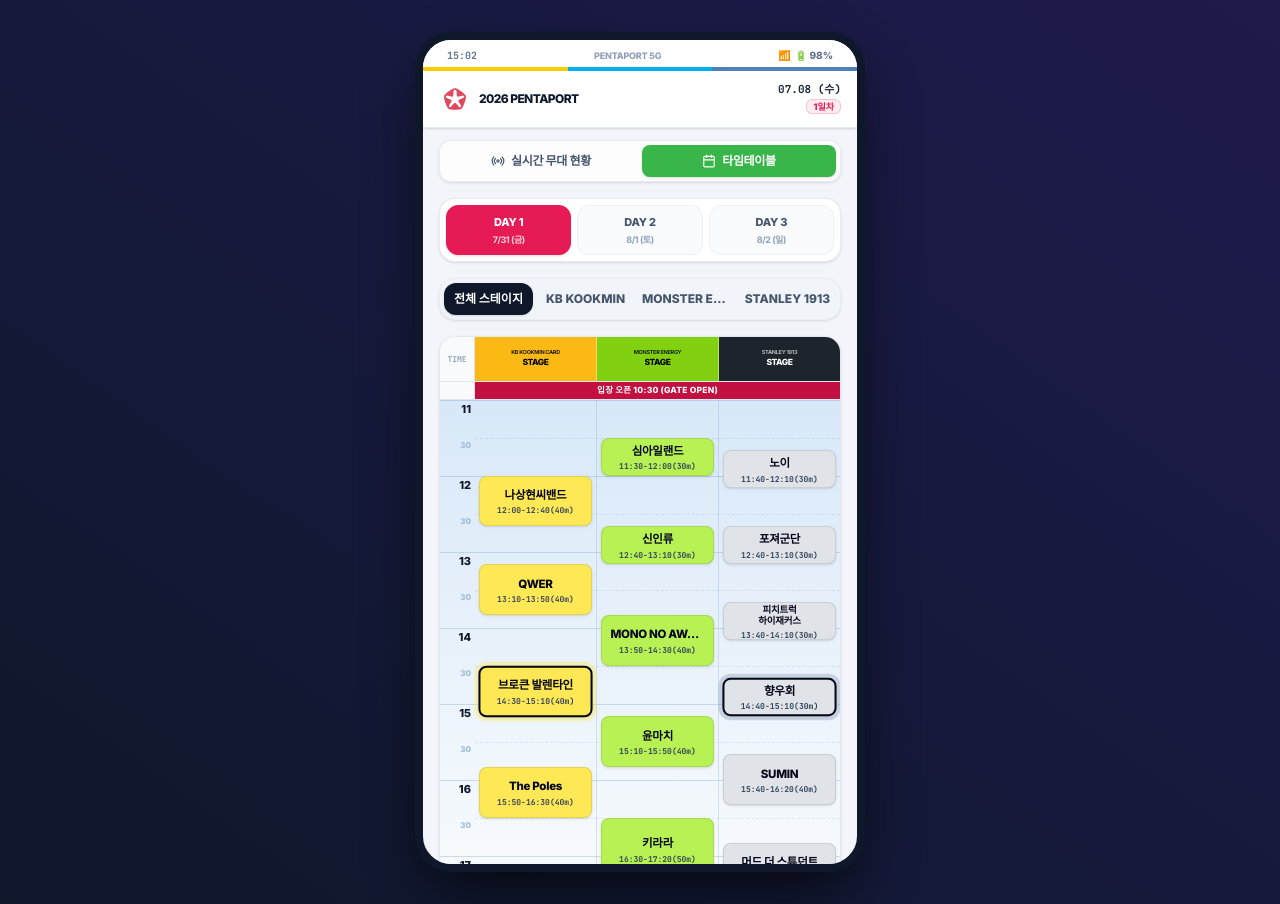
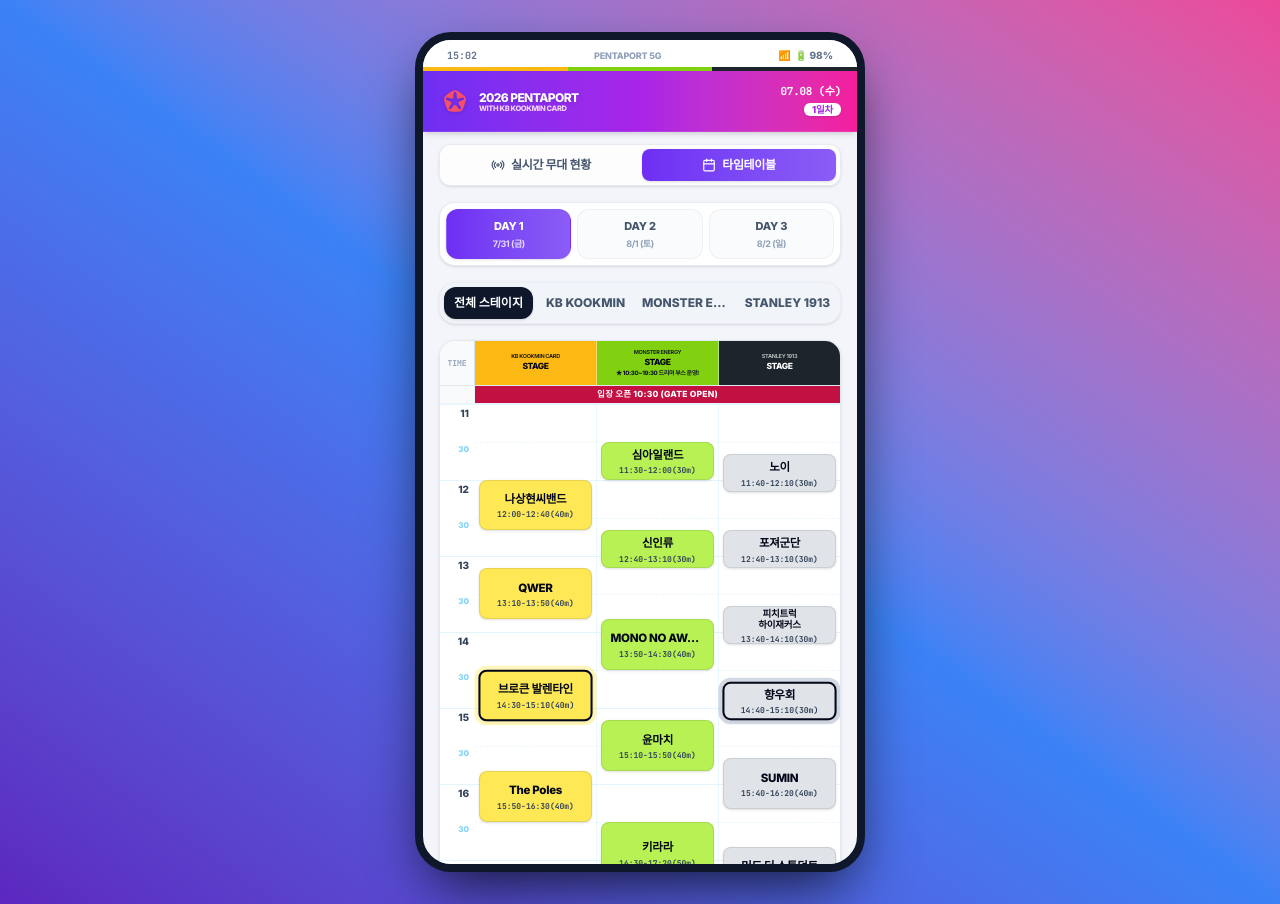
Before and after one commit to jiyoon6911-a11y/incheon-pentaport-rockrestival-2026--time-table, a React (Vite) app: page / in a window 1280 px wide. Both pictures are taken after a click on the button "타임테이블". Built offline with nearby package versions, Linux system fonts and the light colour scheme.

Commit message:
style: update festival branding and UI components
- Apply new festival gradient theme to app background
- Update stage colors and branding names
- Add booth operation info to NowPlaying view
- Improve UI labels and button styling for better consistency

```diff
--- a/src/App.tsx
+++ b/src/App.tsx
@@ -165,10 +165,10 @@
   };
 
   return (
-    <div className="min-h-screen bg-slate-950 sm:bg-gradient-to-tr sm:from-slate-900 sm:to-indigo-950 flex items-center justify-center p-0 sm:py-6 md:py-8 select-none">
+    <div className="min-h-screen bg-slate-950 sm:bg-gradient-to-tr sm:from-[#5c27bf] sm:via-[#3b82f6] sm:to-[#ec4899] flex items-center justify-center p-0 sm:py-6 md:py-8 select-none">
 
       {/* PHONE WRAPPER FRAME */}
-      <div className="w-full max-w-[450px] h-screen sm:h-[840px] bg-[#f3f5fa] sm:rounded-[36px] sm:shadow-[0_25px_60px_-15px_rgba(0,0,0,0.8)] sm:border-[8px] sm:border-slate-900 relative flex flex-col overflow-hidden text-slate-800 font-sans selection:bg-[#e61a55] selection:text-white">
+      <div className="w-full max-w-[450px] h-screen sm:h-[840px] bg-[#f3f5fa] sm:rounded-[36px] sm:shadow-[0_25px_60px_-15px_rgba(0,0,0,0.8)] sm:border-[8px] sm:border-slate-900 relative flex flex-col overflow-hidden text-slate-800 font-sans selection:bg-[#ec4899] selection:text-white">
 
         {/* PHONE STATUS BAR */}
         <div className="hidden sm:flex justify-between items-center px-6 pt-2 pb-1 bg-white text-[10px] font-black text-slate-500 select-none z-50 shrink-0">
@@ -182,9 +182,9 @@
 
         {/* TOP DECORATIVE STAGE COLOR BAR */}
         <div className="h-1 w-full grid grid-cols-3 sticky top-0 z-50 shrink-0">
-          <div className="bg-[#ffcc00]" title="KB STARSHOP STAGE" />
-          <div className="bg-[#00b0f0]" title="INCHEON STAGE" />
-          <div className="bg-[#4f81bd]" title="AIRPORT STAGE" />
+          <div className="bg-[#fdb913]" title="KB KOOKMIN CARD STAGE" />
+          <div className="bg-[#82d111]" title="MONSTER ENERGY STAGE" />
+          <div className="bg-[#1d242b]" title="STANLEY 1913 STAGE" />
         </div>
 
         {/* INNER SCROLLABLE CONTENT BODY */}
@@ -229,9 +229,9 @@
             )}
           </AnimatePresence>
 
-          {/* HEADER BAR */}
-          <header className="sticky top-0 z-40 bg-white/95 backdrop-blur-md border-b border-slate-200/80 shadow-sm shrink-0">
-            <div className="px-4 py-3 flex items-center justify-between gap-2">
+          {/* HEADER BAR (Vibrant Festival Poster Gradient Style) */}
+          <header className="sticky top-0 z-40 bg-gradient-to-r from-[#6e2ef3] via-[#a824e8] to-[#f41e9c] border-b border-white/10 shadow-md shrink-0 text-white">
+            <div className="px-4 py-3.5 flex items-center justify-between gap-2">
               <div className="flex items-center gap-2">
                 {/*
                   [로고 파일(penta.png) 교체 안내]
@@ -243,28 +243,31 @@
                     <img
                       src="/penta.png"
                       alt="Penta Logo"
-                      className="h-8 w-auto object-contain max-w-[120px]"
+                      className="h-8 w-auto object-contain max-w-[120px] filter drop-shadow-sm brightness-110"
                       onError={() => setLogoError(true)}
                     />
                   ) : (
-                    <div className="h-8 w-8 rounded-lg bg-slate-100 border border-slate-200 flex items-center justify-center text-slate-500 font-extrabold text-sm shrink-0">
+                    <div className="h-8 w-8 rounded-lg bg-white/20 border border-white/30 flex items-center justify-center text-white font-extrabold text-sm shrink-0 shadow-sm">
                       <span>★</span>
                     </div>
                   )}
                 </div>
                 <div>
-                  <div className="flex items-center gap-1">
-                    <h1 className="text-xs font-black tracking-tighter text-slate-900 uppercase">
+                  <div className="flex flex-col">
+                    <h1 className="text-xs font-black tracking-tighter text-white uppercase drop-shadow-[0_1px_2px_rgba(0,0,0,0.15)] leading-tight">
                       2026 PENTAPORT
                     </h1>
+                    <span className="text-[7.5px] font-black text-pink-100 tracking-tighter uppercase leading-none opacity-90">
+                      With KB Kookmin Card
+                    </span>
                   </div>
                 </div>
               </div>
               <div className="flex flex-col items-end text-right">
-                <span className="text-[11px] font-black text-slate-800 font-mono leading-none">
+                <span className="text-[11px] font-black text-white font-mono leading-none tracking-tight">
                   {getFormattedToday()}
                 </span>
-                <span className="text-[9px] font-black text-[#e61a55] bg-[#e61a55]/8 border border-[#e61a55]/20 px-1.5 py-0.5 rounded-md mt-1 leading-none">
+                <span className="text-[9.5px] font-extrabold text-[#a824e8] bg-white shadow-sm px-2 py-0.5 rounded-md mt-1.5 leading-none select-none tracking-tight">
                   {getTodayDayLabel()}
                 </span>
               </div>
@@ -278,7 +281,7 @@
                 onClick={() => setActiveTab("live")}
                 className={`flex-1 flex items-center justify-center gap-1.5 py-2 rounded-lg transition-all text-xs font-black tracking-tight ${
                   activeTab === "live"
-                    ? "bg-[#e61a55] text-white shadow-sm"
+                    ? "bg-gradient-to-r from-[#e82482] to-[#f41e9c] text-white shadow-sm"
                     : "text-slate-600 hover:text-slate-900 hover:bg-slate-50"
                 }`}
               >
@@ -290,7 +293,7 @@
                 onClick={() => setActiveTab("timetable")}
                 className={`flex-1 flex items-center justify-center gap-1.5 py-2 rounded-lg transition-all text-xs font-black tracking-tight ${
                   activeTab === "timetable"
-                    ? "bg-[#39b54a] text-white shadow-sm"
+                    ? "bg-gradient-to-r from-[#6e2ef3] to-[#8b5cf6] text-white shadow-sm"
                     : "text-slate-600 hover:text-slate-900 hover:bg-slate-50"
                 }`}
               >
--- a/src/components/FullTimeline.tsx
+++ b/src/components/FullTimeline.tsx
@@ -187,7 +187,7 @@
               onClick={() => onChangeDay?.(day.id)}
               className={`flex-1 py-2 px-1 rounded-xl text-center transition-all flex flex-col items-center justify-center border ${
                 isSelected
-                  ? "bg-[#e61a55] border-[#e61a55] text-white shadow-sm font-black"
+                  ? "bg-gradient-to-r from-[#6e2ef3] to-[#8b5cf6] border-transparent text-white shadow-sm font-black"
                   : "bg-slate-50/80 border-slate-200/50 text-slate-600 hover:text-slate-900 hover:bg-slate-100"
               }`}
             >
@@ -262,12 +262,15 @@
 
             {/* Stage 2: MONSTER ENERGY STAGE */}
             {(selectedStageId === "all" || selectedStageId === "incheon") && (
-              <div className="flex-1 bg-[#82d111] text-slate-950 font-black text-center py-1 px-0.5 border-r border-white/40 flex flex-col justify-center items-center h-11">
+              <div className="flex-1 bg-[#82d111] text-slate-950 font-black text-center py-1 px-0.5 border-r border-white/40 flex flex-col justify-center items-center min-h-[44px] h-auto">
                 <span className="text-[5.5px] tracking-tighter leading-none font-bold uppercase opacity-85">
                   MONSTER ENERGY
                 </span>
                 <span className="text-[8.5px] tracking-tighter leading-tight uppercase font-black mt-0.5">
                   STAGE
+                </span>
+                <span className="text-[4.8px] sm:text-[6px] tracking-tighter leading-none font-extrabold text-slate-900 mt-0.5">
+                  ★ 10:30~19:30 드리머 부스 운영!
                 </span>
               </div>
             )}
@@ -286,19 +289,19 @@
           </div>
 
           {/* ADMISSION BAR (입장 오픈 10:30) */}
-          <div className="flex items-stretch border-b border-slate-200">
-            <div className="w-[35px] flex-shrink-0 bg-slate-50 border-r border-[#4f81bd]/20" />
+          <div className="flex items-stretch border-b border-slate-100">
+            <div className="w-[35px] flex-shrink-0 bg-slate-50 border-r border-[#38bdf8]/10" />
             <div className="flex-1 bg-[#c11041] text-white py-0.5 text-center font-extrabold text-[8.5px] tracking-wide uppercase">
               입장 오픈 10:30 (Gate Open)
             </div>
           </div>
 
-          {/* GRID CONTENT AREA (Ambient Poster Gradient Swirl Style) */}
+          {/* GRID CONTENT AREA (Clean White Layout with light sky blue dashed grid lines) */}
           <div
             className="flex w-full relative"
             style={{
               height: `${totalHours * HOUR_HEIGHT}px`,
-              background: "linear-gradient(180deg, #d8e8f8 0%, #f6fafd 50%, #d8e8f8 100%)"
+              background: "#ffffff"
             }}
           >
 
@@ -310,13 +313,13 @@
                   <React.Fragment key={hourVal}>
                     {/* Exact Hour Solid Line */}
                     <div
-                      className="absolute left-0 right-0 border-t border-[#4f81bd]/25"
+                      className="absolute left-0 right-0 border-t border-[#38bdf8]/15"
                       style={{ top: `${i * HOUR_HEIGHT}px` }}
                     />
 
                     {/* Hour Number Text (Left column gutter) */}
                     <div
-                      className="absolute left-0 w-[35px] text-right pr-1 font-black text-slate-900 select-none text-[11px] leading-none"
+                      className="absolute left-0 w-[35px] text-right pr-1.5 font-black text-slate-700 select-none text-[10px] leading-none"
                       style={{ top: `${i * HOUR_HEIGHT + 4}px` }}
                     >
                       {hourVal}
@@ -324,13 +327,13 @@
 
                     {/* 30-min Dashed Line */}
                     <div
-                      className="absolute left-[35px] right-0 border-t border-dashed border-[#4f81bd]/15"
+                      className="absolute left-[35px] right-0 border-t border-dashed border-[#38bdf8]/10"
                       style={{ top: `${i * HOUR_HEIGHT + HOUR_HEIGHT / 2}px` }}
                     />
 
                     {/* "30" Minute Text */}
                     <div
-                      className="absolute left-0 w-[35px] text-right pr-1 font-extrabold text-[#9ebcd8] select-none text-[8px] leading-none"
+                      className="absolute left-0 w-[35px] text-right pr-1.5 font-extrabold text-[#7dd3fc] select-none text-[8px] leading-none"
                       style={{ top: `${i * HOUR_HEIGHT + HOUR_HEIGHT / 2 + 3}px` }}
                     >
                       30
@@ -340,7 +343,7 @@
               })}
               {/* Final bottom hour solid line */}
               <div
-                className="absolute left-0 right-0 border-t border-[#4f81bd]/25"
+                className="absolute left-0 right-0 border-t border-[#38bdf8]/15"
                 style={{ top: `${totalHours * HOUR_HEIGHT}px` }}
               />
             </div>
@@ -350,7 +353,7 @@
 
                 {/* COLUMN 1: KB STARSHOP STAGE */}
                 {(selectedStageId === "all" || selectedStageId === "kb-starshop") && (
-                  <div className="flex-1 border-r border-[#4f81bd]/20 relative h-full">
+                  <div className="flex-1 border-r border-[#38bdf8]/10 relative h-full">
                     {dayArtists
                       .filter((a) => a.stageId === "kb-starshop")
                       .map((artist) => {
@@ -410,7 +413,7 @@
 
                 {/* COLUMN 2: MONSTER ENERGY STAGE */}
                 {(selectedStageId === "all" || selectedStageId === "incheon") && (
-                  <div className="flex-1 border-r border-[#4f81bd]/20 relative h-full">
+                  <div className="flex-1 border-r border-[#38bdf8]/10 relative h-full">
                     {dayArtists
                       .filter((a) => a.stageId === "incheon")
                       .map((artist) => {
--- a/src/components/NowPlaying.tsx
+++ b/src/components/NowPlaying.tsx
@@ -116,10 +116,15 @@
             >
               {/* Top Row: Stage Header */}
               <div>
-                <div className="flex items-center justify-between mb-4">
+                <div className="flex items-center justify-between mb-4 flex-wrap gap-2">
                   <span className={`text-[10px] tracking-tight px-2.5 py-1 rounded uppercase font-black ${getStageBadgeColor(stage.id)}`}>
                     {stage.name}
                   </span>
+                  {stage.id === "incheon" && (
+                    <span className="text-[10px] sm:text-xs font-bold text-[#82d111] bg-[#82d111]/10 px-2 py-0.5 rounded-full border border-[#82d111]/20 animate-pulse">
+                      ★ 10:30~19:30 드리머 부스 운영!
+                    </span>
+                  )}
                 </div>
 
                 {/* Main Content: NOW PLAYING */}
@@ -239,7 +244,7 @@
                         })()}
                         <div className="flex items-center gap-0.5 text-[10px] text-slate-500 font-mono flex-wrap">
                           <strong>{nextArtist.startTime}</strong>
-                          <span className="text-slate-400">({Math.max(1, timeToMinutes(nextArtist.startTime) - timeToMinutes(currentTime))}분 전)</span>
+                          <span className="text-slate-400">({Math.max(1, timeToMinutes(nextArtist.startTime) - timeToMinutes(currentTime))}분 후)</span>
                         </div>
                       </div>
                     ) : (
```
